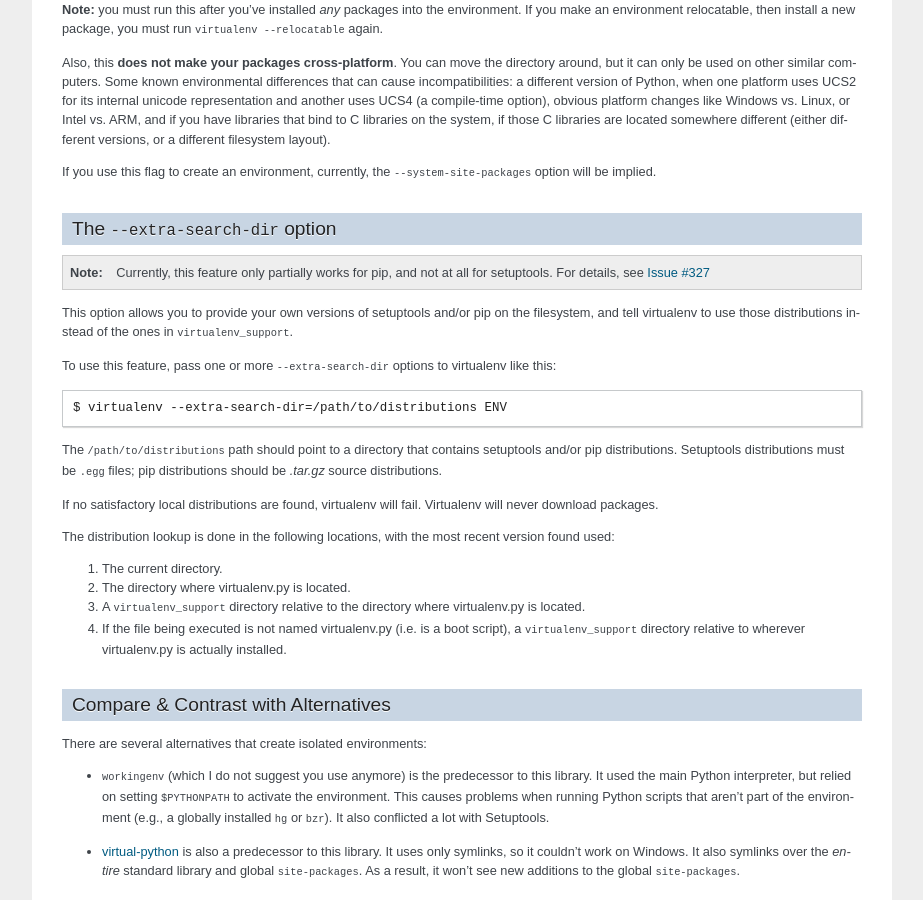
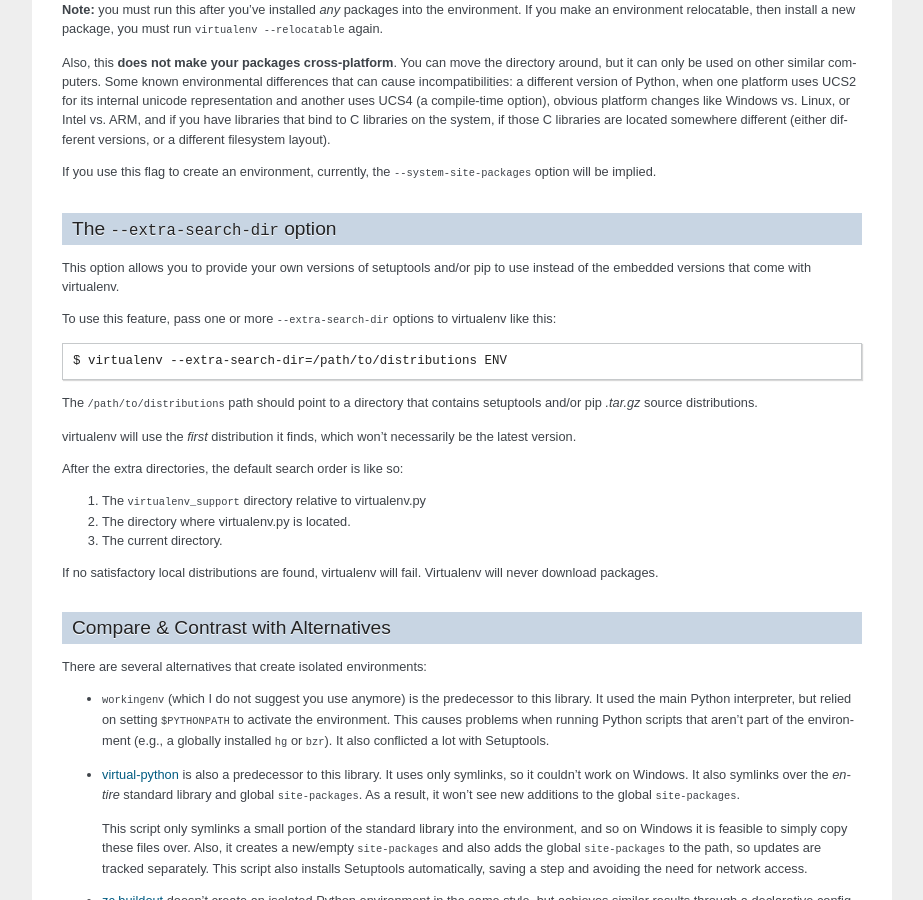
Before and after one commit to pypa/virtualenv, a Sphinx documentation site: the page built from docs/index.rst, in a window 1280 px wide and 900 px high, scrolled down 5974 px. Shown: the whole window, without its empty margins (198-1121 px from the left). Built offline with Sphinx 7.4.7, drawn with Linux system fonts in a browser that asks for light colours.

Commit message:
document that --extra-search-dir is working again

```diff
--- a/docs/index.rst
+++ b/docs/index.rst
@@ -454,38 +454,28 @@ If you use this flag to create an environment, currently, the
 The ``--extra-search-dir`` option
 ---------------------------------
 
-.. note::
-
-    Currently, this feature only partially works for pip, and not at
-    all for setuptools. For details,
-    see `Issue #327 <https://github.com/pypa/virtualenv/issues/327>`_
-
-This option allows you to provide your own versions of setuptools
-and/or pip on the filesystem, and tell virtualenv to use those distributions
-instead of the ones in ``virtualenv_support``.
+This option allows you to provide your own versions of setuptools and/or
+pip to use instead of the embedded versions that come with virtualenv.
 
 To use this feature, pass one or more ``--extra-search-dir`` options to
 virtualenv like this::
 
     $ virtualenv --extra-search-dir=/path/to/distributions ENV
 
-The ``/path/to/distributions`` path should point to a directory that
-contains setuptools and/or pip distributions. Setuptools distributions
-must be ``.egg`` files; pip distributions should be `.tar.gz` source
-distributions.
+The ``/path/to/distributions`` path should point to a directory that contains
+setuptools and/or pip `.tar.gz` source distributions.
 
-If no satisfactory local distributions are found, virtualenv will fail. Virtualenv will never download packages.
+virtualenv will use the *first* distribution it finds, which won't
+necessarily be the latest version.
 
-The distribution lookup is done in the following locations, with the most
-recent version found used:
+After the extra directories, the default search order is like so:
 
+#. The ``virtualenv_support`` directory relative to virtualenv.py
+#. The directory where virtualenv.py is located.
 #. The current directory.
-#. The directory where virtualenv.py is located.
-#. A ``virtualenv_support`` directory relative to the directory where
-   virtualenv.py is located.
-#. If the file being executed is not named virtualenv.py (i.e. is a boot
-   script), a ``virtualenv_support`` directory relative to wherever
-   virtualenv.py is actually installed.
+
+If no satisfactory local distributions are found, virtualenv will
+fail. Virtualenv will never download packages.
 
 
 Compare & Contrast with Alternatives
```
